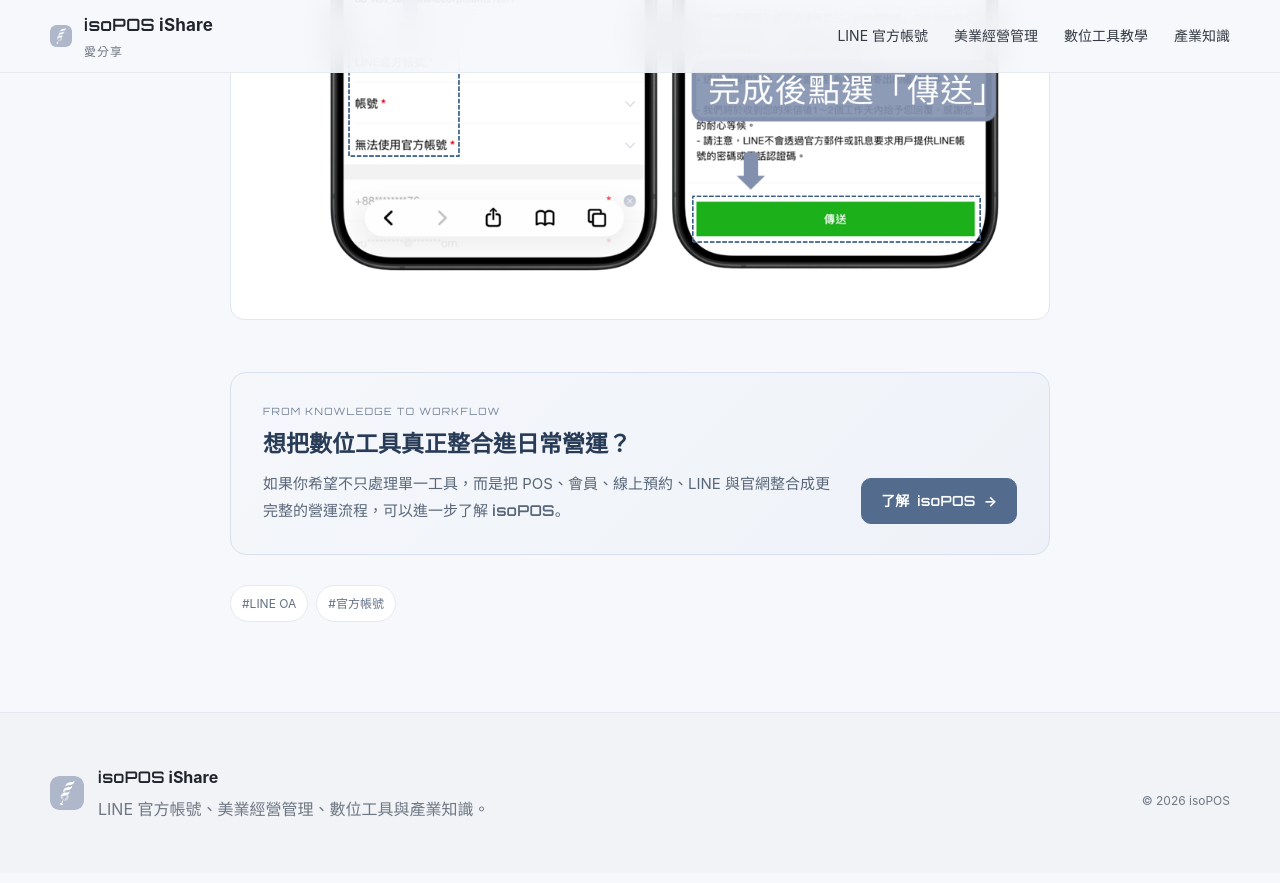
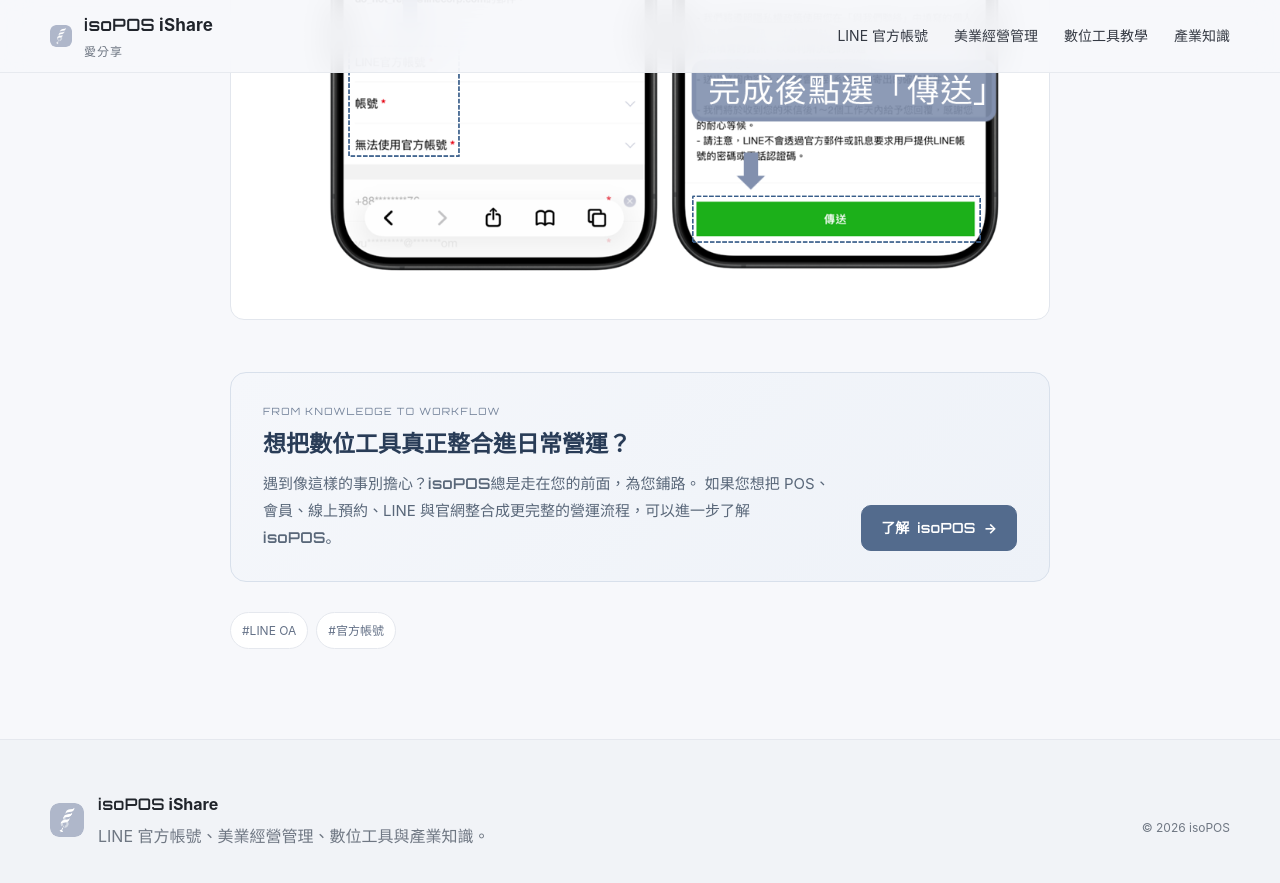
Before and after one commit to isopossoft/isoPOS-ishare, a Jekyll site: the page built from _posts/2026-08-14-line-blocked.md, in a window 1280 px wide and 900 px high, scrolled down 5412 px. Shown: the top 883 px of the window. Built offline with Jekyll 4.4.1, drawn with Linux system fonts in a browser that asks for light colours; some of the changed lines change nothing that is shown.

Commit message:
Update _posts/2026-08-14-line-blocked.md (via Pages CMS)

```diff
--- a/_posts/2026-08-14-line-blocked.md
+++ b/_posts/2026-08-14-line-blocked.md
@@ -43,9 +43,10 @@
   - type: step
     number: "02"
     title: 加入「LINE客服小幫手」為好友
-    content: |-
-      <p>如果仍然找不到原因，就可以加入「<a href="https://u.lin.ee/Ur3VaHf/cctw/CSF">LINE客服小幫手</a>」成為好友，點選選單中的「寫信給客服」管道提出問題。</p>
-      <img src="https://raw.githubusercontent.com/isopossoft/isoPOS-ishare/main/assets/images/line-blocked02.png" alt="LineHelptw"><p></p>
+    content: <p>如果仍然找不到原因，就可以加入「<a
+      href="https://u.lin.ee/Ur3VaHf/cctw/CSF">LINE客服小幫手</a>」成為好友，點選選單中的「寫信給客服」管道提出問題。</p><img
+      src="https://raw.githubusercontent.com/isopossoft/isoPOS-ishare/main/assets/images/line-blocked02.png"
+      alt="LineHelptw"><p></p>
   - type: step
     number: "03"
     title: 敘述問題，提出申請表
@@ -53,5 +54,8 @@
       src="https://raw.githubusercontent.com/isopossoft/isoPOS-ishare/main/assets/images/line-blocked04.png"
       alt="LINEFillouttheform"><p></p>
 noindex: false
+cta_text: |-
+  遇到像這樣的事別擔心？isoPOS總是走在您的前面，為您鋪路。
+  如果您想把 POS、會員、線上預約、LINE 與官網整合成更完整的營運流程，可以進一步了解 isoPOS。
 ---
 <p></p>
```
